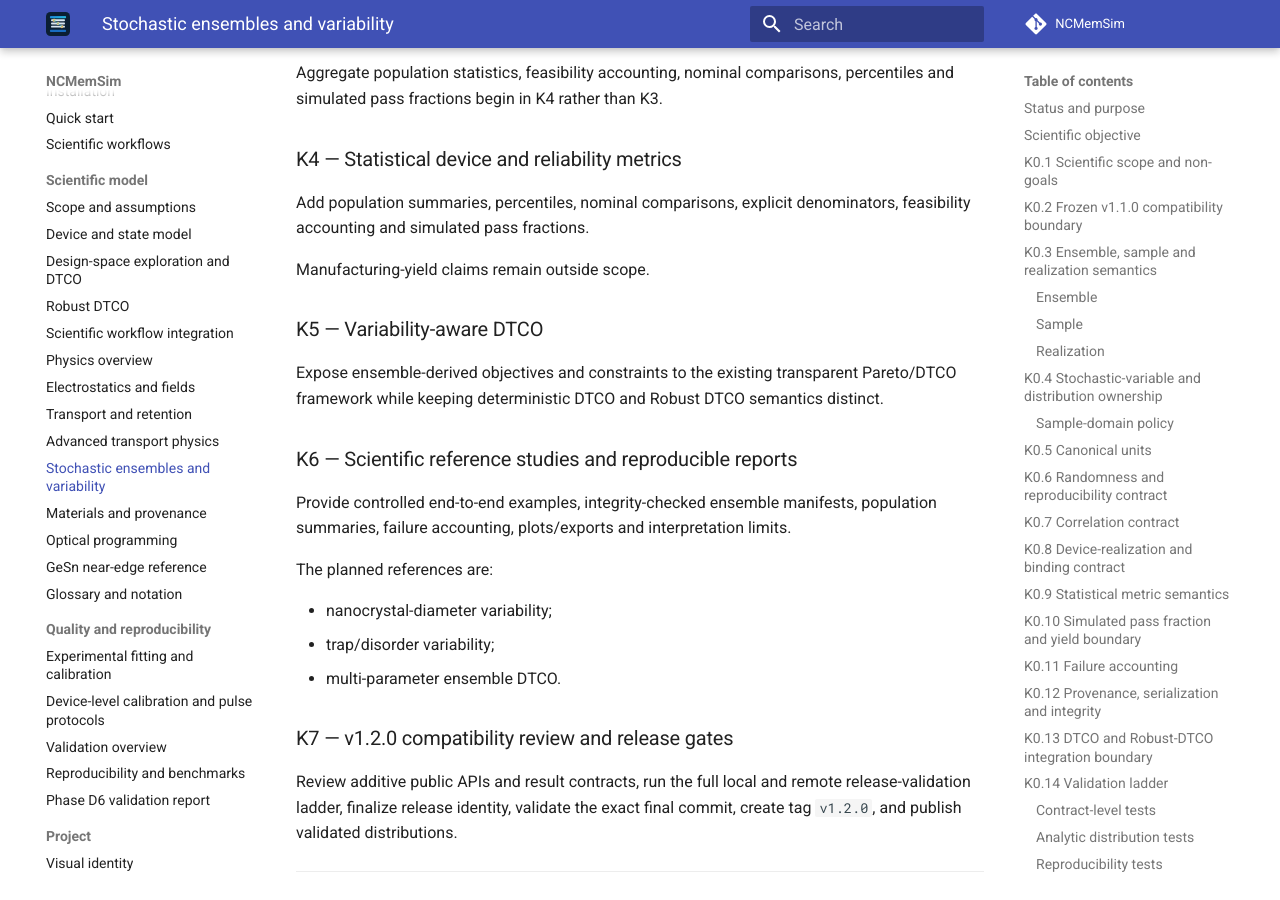
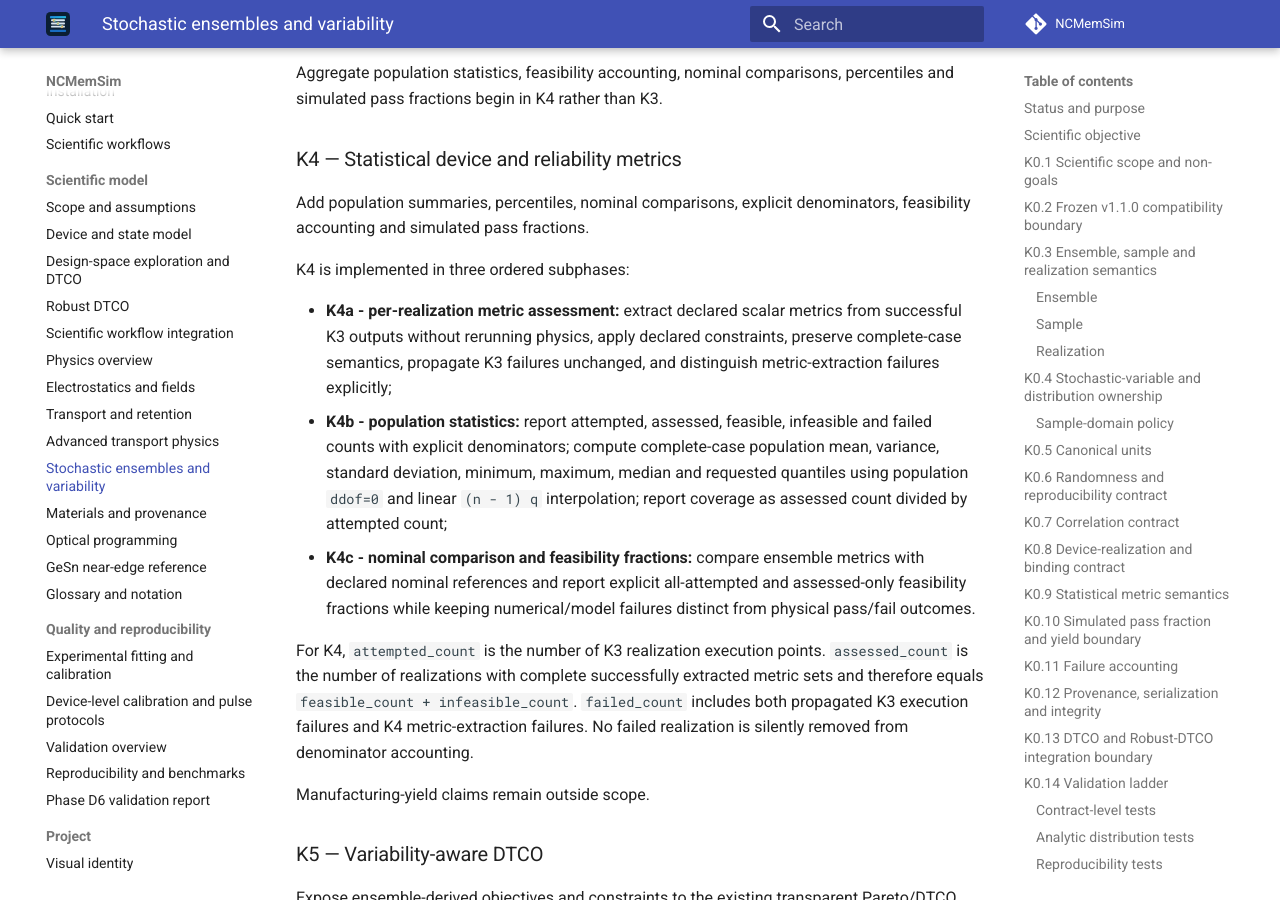
Before and after one commit to ocojocaru/NCMemSim, an MkDocs documentation site: the page built from docs/stochastic_ensembles.md, in a window 1280 px wide and 900 px high, scrolled down 19444 px. Built offline with MkDocs 1.6.1 and Material for MkDocs 9.7.7, drawn with Linux system fonts in a browser that asks for light colours; comment, search, counter and statistics services are not loaded.

Commit message:
Define Phase K4 statistical analysis contract

```diff
--- a/docs/stochastic_ensembles.md
+++ b/docs/stochastic_ensembles.md
@@ -693,6 +693,14 @@ Aggregate population statistics, feasibility accounting, nominal comparisons, pe
 
 Add population summaries, percentiles, nominal comparisons, explicit denominators, feasibility accounting and simulated pass fractions.
 
+K4 is implemented in three ordered subphases:
+
+- **K4a - per-realization metric assessment:** extract declared scalar metrics from successful K3 outputs without rerunning physics, apply declared constraints, preserve complete-case semantics, propagate K3 failures unchanged, and distinguish metric-extraction failures explicitly;
+- **K4b - population statistics:** report attempted, assessed, feasible, infeasible and failed counts with explicit denominators; compute complete-case population mean, variance, standard deviation, minimum, maximum, median and requested quantiles using population `ddof=0` and linear `(n - 1) q` interpolation; report coverage as assessed count divided by attempted count;
+- **K4c - nominal comparison and feasibility fractions:** compare ensemble metrics with declared nominal references and report explicit all-attempted and assessed-only feasibility fractions while keeping numerical/model failures distinct from physical pass/fail outcomes.
+
+For K4, `attempted_count` is the number of K3 realization execution points. `assessed_count` is the number of realizations with complete successfully extracted metric sets and therefore equals `feasible_count + infeasible_count`. `failed_count` includes both propagated K3 execution failures and K4 metric-extraction failures. No failed realization is silently removed from denominator accounting.
+
 Manufacturing-yield claims remain outside scope.
 
 ### K5 — Variability-aware DTCO
```
